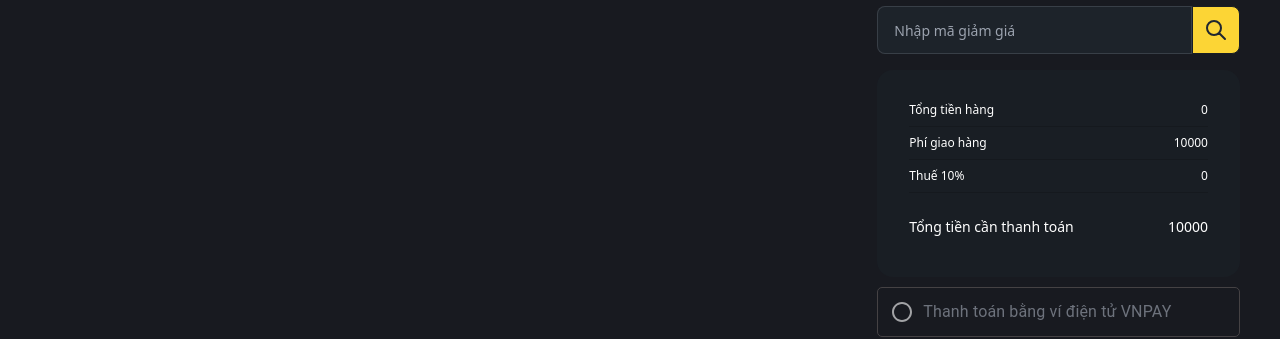
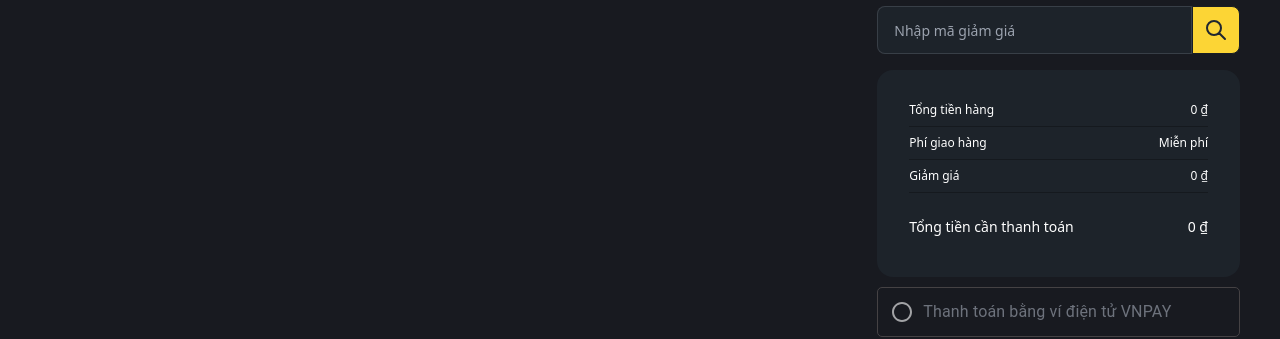
Before and after one commit to bobbibao/e-commerce-frontend, a React (Vite) app: page /cart in a window 1280 px wide. Shown: the part 141-480 px from the top of the page. Built offline with nearby package versions, Linux system fonts and the light colour scheme.

Commit message:
Update calculate total cart and UI

```diff
--- a/src/components/CartTotals.jsx
+++ b/src/components/CartTotals.jsx
@@ -1,33 +1,39 @@
 import React from 'react'
 import { useSelector } from 'react-redux';
 
-const CartTotals = () => {
+const CartTotals = ({coupon}) => {
+  console.log(coupon)
   const { amount } = useSelector((state) => state.cart);
   const { total } = useSelector((state) => state.cart);
   const tax = total / 10;
   const shipping = 10000;
   return (
-    <div className='card bg-base-200'>
+    <div className='card bg-base-100'>
       <div className='card-body'>
         {/* SUBTOTAL */}
         <p className='flex justify-between text-xs border-b border-base-300 pb-2 text-accent-content'>
           <span>Tổng tiền hàng</span>
-          <span className='font-medium'>{ Math.round(total) }</span>
+          <span className='font-medium'>{new Intl.NumberFormat('vi-VN', { style: 'currency', currency: 'VND' }).format(Math.round(total))}</span>
         </p>
         {/* SHIPPING */}
         <p className='flex justify-between text-xs border-b border-base-300 pb-2 text-accent-content'>
           <span>Phí giao hàng</span>
-          <span className='font-medium'>{ shipping }</span>
+          <span className='font-medium'>Miễn phí</span>
         </p>
         {/* Tax */}
         <p className='flex justify-between text-xs border-b border-base-300 pb-2 text-accent-content'>
-          <span>Thuế 10%</span>
-          <span className='font-medium'>{Math.round(tax)}</span>
+          <span>Giảm giá</span>
+          <span className='font-medium'>{new Intl.NumberFormat('vi-VN', { style: 'currency', currency: 'VND' }).format(Math.round(
+            coupon ? total * coupon.value / 100 : 0
+          ))}</span>
         </p>
         {/* Order Total */}
         <p className='flex justify-between text-sm mt-4 pb-2 text-accent-content'>
           <span>Tổng tiền cần thanh toán</span>
-          <span className='font-medium'>{ Math.round(total + shipping + tax) }</span>
+          <span className='font-medium'> {new Intl.NumberFormat('vi-VN', { style: 'currency', currency: 'VND' }).format(Math.round(
+            total - (coupon ? total * coupon.value / 100 : 0)
+          ) )}</span>
+
         </p>
       </div>
     </div>
```
